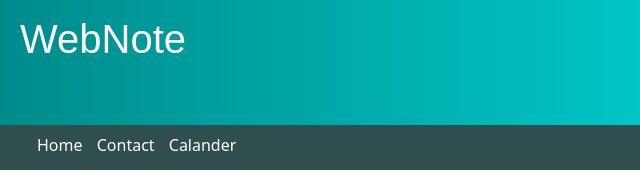
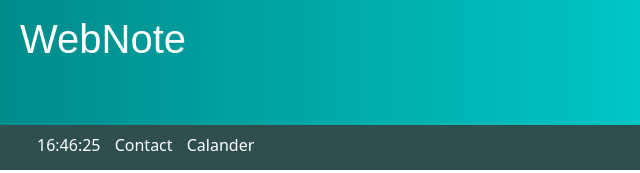
Before and after one commit to Shubh-am-15/Notes_app, a plain HTML site: page Index2.html in a window 1280 px wide. Shown: the top 173 px of the page, 0-640 px from the left. Drawn offline with nearby package versions, Linux system fonts and the light colour scheme; a web font is replaced by a local one.

Commit message:
added more JS

```diff
--- a/Index2.html
+++ b/Index2.html
@@ -22,7 +22,7 @@
     <div class="navbar">
         <ul>
 
-            <li>Home</li>
+            <li id="clock"></li>
             <li>Contact</li>
             <li>Calander</li>
             <input type="text" placeholder="Search a word">
--- a/Main2.js
+++ b/Main2.js
@@ -11,3 +11,24 @@ function show(){
     }
 
 }
+setInterval(displayclock, 700);
+function displayclock()
+{
+    var time = new Date();
+    var hrs= time.getHours();
+    var min =time.getMinutes();
+    var sec = time.getSeconds();
+     if(hrs<10)
+     {
+         hrs= "0"+hrs;
+     }
+     if(min<10)
+     {
+         min= "0"+min;
+     }
+     if(sec<10)
+     {
+         sec= "0"+sec;
+     }
+    document.getElementById("clock").innerHTML= hrs +":"+ min+":"+sec;
+}
```
